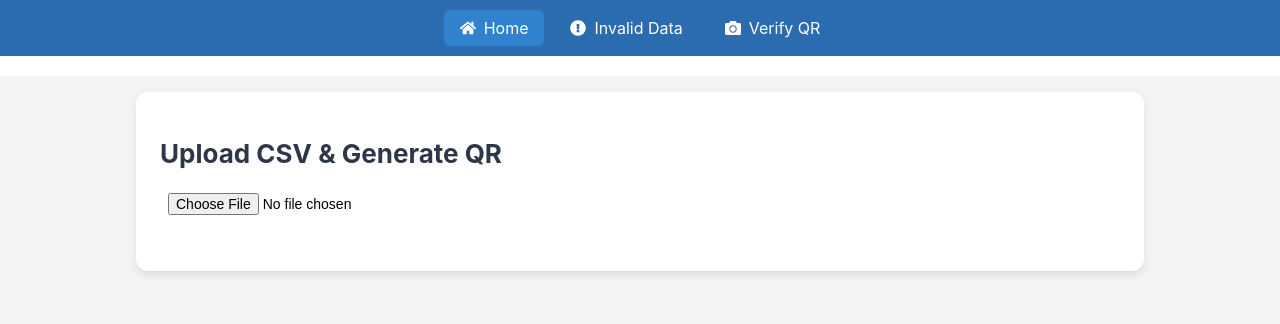
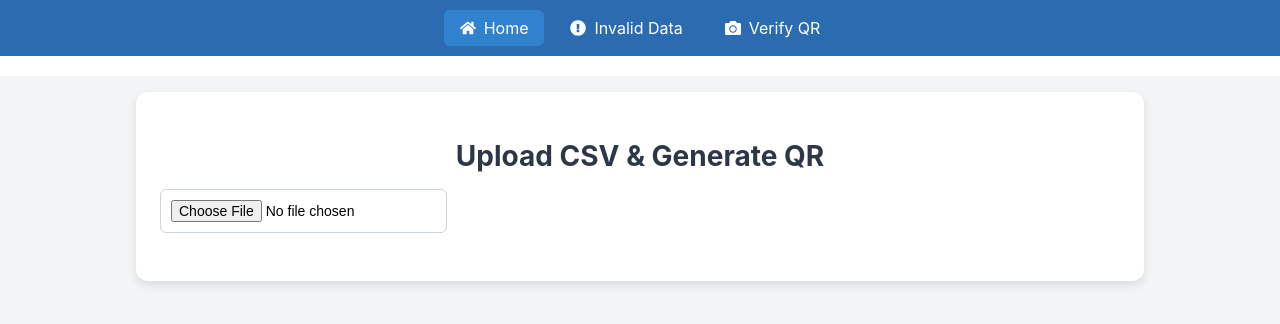
Before and after one commit to devam2100/Entry-Management, a React (Create React App) app: page / in a window 1280 px wide. Shown: the top 324 px of the page. Built offline with nearby package versions, Linux system fonts and the light colour scheme.

Commit message:
adjust css

```diff
--- a/src/components/QRUploader.css
+++ b/src/components/QRUploader.css
@@ -1,4 +1,4 @@
-/* Container setup */
+
 .qr-container {
     min-height: 100vh;
     background-color: #f3f4f6;
@@ -20,6 +20,7 @@
     font-weight: bold;
     margin-bottom: 16px;
     color: #2d3748;
+    text-align: center;
   }
 
   .qr-subtitle {
@@ -27,6 +28,7 @@
     font-weight: 600;
     margin-bottom: 16px;
     color: #4a5568;
+    text-align: center;
   }
 
   /* File input and button */
@@ -35,11 +37,25 @@
     flex-direction: column;
     gap: 12px;
     margin-bottom: 24px;
+    align-items: flex-start;
   }
 
   .file-input {
-    padding: 8px;
+    padding: 10px;
     font-size: 14px;
+    border: 1px solid #cbd5e0;
+    border-radius: 6px;
+  }
+
+  .file-details {
+    display: flex;
+    flex-direction: column;
+    gap: 8px;
+  }
+
+  .file-name {
+    font-size: 14px;
+    color: #4a5568;
   }
 
   .remove-button {
@@ -59,33 +75,8 @@
   /* QR Grid */
   .qr-grid {
     display: grid;
+    grid-template-columns: 1fr;
     gap: 24px;
-  }
-
-  /* Responsive Grid Layout */
-  @media (min-width: 600px) {
-    .file-actions {
-      flex-direction: row;
-      align-items: center;
-    }
-
-    .qr-grid {
-      grid-template-columns: repeat(2, 1fr);
-    }
-  }
-
-  @media (min-width: 900px) {
-    .qr-grid {
-      grid-template-columns: repeat(3, 1fr);
-    }
-
-    .qr-title {
-      font-size: 26px;
-    }
-
-    .qr-subtitle {
-      font-size: 20px;
-    }
   }
 
   /* QR Card */
@@ -127,3 +118,46 @@
   .download-button:hover {
     background-color: #2b6cb0;
   }
+
+  /* Tablet breakpoint */
+  @media (min-width: 600px) {
+    .file-actions {
+      flex-direction: row;
+      align-items: center;
+      flex-wrap: wrap;
+      gap: 16px;
+    }
+
+    .file-details {
+      flex-direction: row;
+      align-items: center;
+      gap: 12px;
+    }
+
+    .qr-grid {
+      grid-template-columns: repeat(2, 1fr);
+    }
+
+    .qr-title {
+      font-size: 24px;
+    }
+
+    .qr-subtitle {
+      font-size: 18px;
+    }
+  }
+
+  /* Desktop breakpoint */
+  @media (min-width: 900px) {
+    .qr-grid {
+      grid-template-columns: repeat(3, 1fr);
+    }
+
+    .qr-title {
+      font-size: 28px;
+    }
+
+    .qr-subtitle {
+      font-size: 20px;
+    }
+  }
--- a/src/components/QrUploader.js
+++ b/src/components/QrUploader.js
@@ -10,10 +10,8 @@ import NavBar from './Navbar';
 const secretKey = 'k9f$VdL#39qpL@7x!';
 
 const encryptData = (data) => {
-
   return CryptoJS.AES.encrypt(data, secretKey).toString();
 };
-
 
 const QRUploader = () => {
   const [validEntries, setValidEntries] = useState([]);
@@ -31,6 +29,11 @@ const QRUploader = () => {
 
     if (savedFileName) {
       setUploadedFileName(savedFileName);
+    }
+
+    // Restore file input state
+    if (savedFileName && fileInputRef.current) {
+      fileInputRef.current.disabled = true;
     }
   }, []);
 
@@ -55,6 +58,10 @@ const QRUploader = () => {
 
     setUploadedFileName(file.name);
     localStorage.setItem('uploadedFileName', file.name);
+
+    if (fileInputRef.current) {
+      fileInputRef.current.disabled = true;
+    }
 
     Papa.parse(file, {
       header: true,
@@ -90,8 +97,6 @@ const QRUploader = () => {
         localStorage.setItem('invalidEntries', JSON.stringify(invalid));
 
         setValidEntries(valid);
-
-
       },
     });
   };
@@ -115,6 +120,7 @@ const QRUploader = () => {
 
     if (fileInputRef.current) {
       fileInputRef.current.value = '';
+      fileInputRef.current.disabled = false;
     }
 
     navigate('/');
@@ -133,11 +139,15 @@ const QRUploader = () => {
               onChange={handleFileUpload}
               className="file-input"
               ref={fileInputRef}
+              disabled={uploadedFileName !== ''}
             />
             {uploadedFileName && (
-              <button onClick={handleRemoveFile} className="remove-button">
-                Remove File
-              </button>
+              <div className="file-details">
+                {/* <p className="file-name">Uploaded: {uploadedFileName}</p> */}
+                <button onClick={handleRemoveFile} className="remove-button">
+                  Remove File
+                </button>
+              </div>
             )}
           </div>
 
--- a/src/components/QrVarifyer.js
+++ b/src/components/QrVarifyer.js
@@ -35,12 +35,14 @@ const QRVerifier = () => {
 
     const now = dayjs();
     const entryTime = dayjs(record.entry);
-    const exitTime = dayjs(record.exit);
+    const fifteenMinutesLater = entryTime.add(15, 'minute');
 
-    if (now.isAfter(entryTime) && now.isBefore(exitTime)) {
+    if (now.isAfter(entryTime) && now.isBefore(fifteenMinutesLater)) {
       setFeedback(`✅ Access Granted: ${record.name} (${record.id})`);
+    } else if (now.isBefore(entryTime)) {
+      setFeedback('⏳ Too Early: Please wait until your time slot starts.');
     } else {
-      setFeedback('❌ Access Denied: Outside allowed time');
+      setFeedback('❌ Access Denied: You are late, time slot expired.');
     }
   };
 
```
